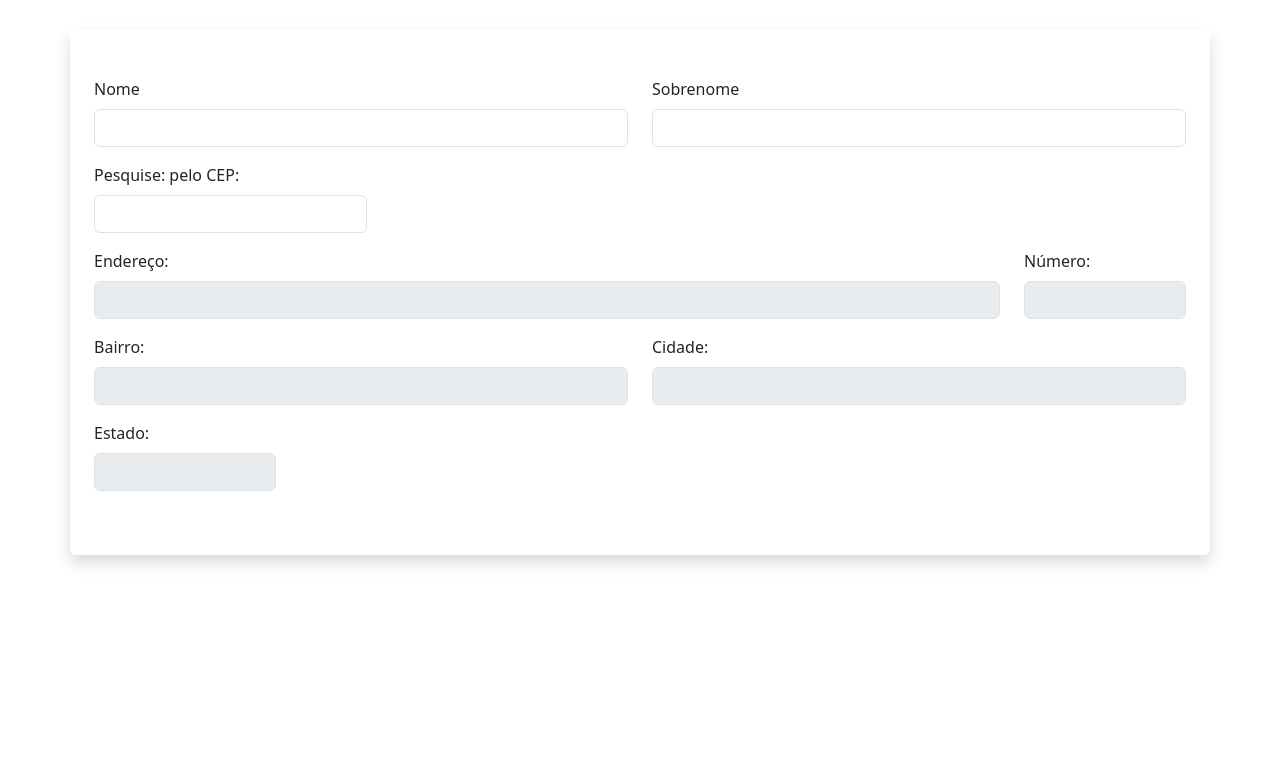
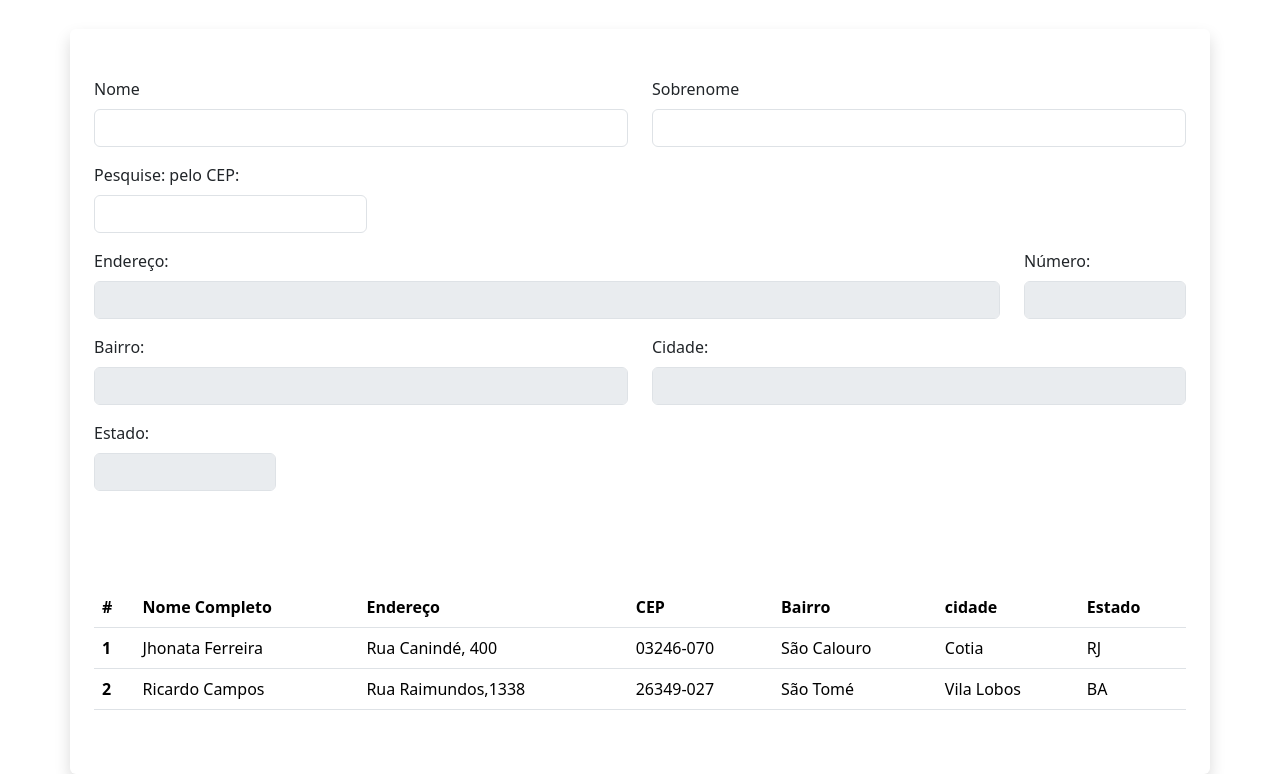
Before and after one commit to OpDevInit/Cadastro-Cliente, a plain HTML site: page index.html in a window 1280 px wide. Shown: the part 127-901 px from the top of the page. Before the commit the page ends 800 px from the top, so only its background shows below. Drawn offline with nearby package versions, Linux system fonts and the light colour scheme.

Commit message:
"closes #4, Table"

```diff
--- a/index.html
+++ b/index.html
@@ -17,10 +17,11 @@
     </header>
 
     <main>
-        <div class="container shadow rounded  py-5 px-4">
+        <div class="container shadow rounded my-auto py-5 px-4">
 
             <!--Form-->
             <section>
+                <div>
                     <div class="row">
                         <div class="mb-3 col-6">
                             <label for="formGroupExampleInput" class="form-label">Nome</label>
@@ -35,38 +36,80 @@
                         <label for="formGroupExampleInput2" class="form-label">Pesquise: pelo CEP:</label>
                         <input type="text" class="form-control" id="inputSearch">
                     </div>
+                </div>
+            </section>
+
+            <!--Auto-Complete Form-->
+            <section>
+                <div class="mb-5">
                     <div class="row">
                         <div class="mb-3 col-10">
                             <label for="formGroupExampleInput2" class="form-label">Endereço:</label>
-                        <input class="form-control" type="text" aria-label="Disabled input example" disabled readonly>
+                            <input class="form-control" type="text" aria-label="Disabled input example" disabled
+                                readonly>
                         </div>
                         <div class="mb-3 col-2">
                             <label for="formGroupExampleInput2" class="form-label">Número:</label>
-                        <input class="form-control" type="text" aria-label="Disabled input example" disabled readonly>
+                            <input class="form-control" type="text" aria-label="Disabled input example" disabled
+                                readonly>
                         </div>
                     </div>
                     <div class="row">
                         <div class="mb-3 col-6">
                             <label for="formGroupExampleInput2" class="form-label">Bairro:</label>
-                        <input class="form-control" type="text" aria-label="Disabled input example" disabled readonly>
+                            <input class="form-control" type="text" aria-label="Disabled input example" disabled
+                                readonly>
                         </div>
                         <div class="mb-3 col-6">
                             <label for="formGroupExampleInput2" class="form-label">Cidade:</label>
+                            <input class="form-control" type="text" aria-label="Disabled input example" disabled
+                                readonly>
+                        </div>
+                    </div>
+                    <div class="mb-2 col-2">
+                        <label for="formGroupExampleInput2" class="form-label">Estado:</label>
                         <input class="form-control" type="text" aria-label="Disabled input example" disabled readonly>
                     </div>
                 </div>
-                <div class="mb-3 col-2">
-                    <label for="formGroupExampleInput2" class="form-label">Estado:</label>
-                    <input class="form-control" type="text" aria-label="Disabled input example" disabled readonly>
-                </div>
-            </section>
-
-            <!--Auto-Complete Form-->
-            <section>
             </section>
 
             <!--Table-->
             <section>
+                <div class="pt-5">
+                    <table class="table">
+                        <thead>
+                            <tr>
+                                <th scope="col">#</th>
+                                <th scope="col">Nome Completo</th>
+                                <th scope="col">Endereço</th>
+                                <th scope="col">CEP</th>
+                                <th scope="col">Bairro</th>
+                                <th scope="col">cidade</th>
+                                <th scope="col">Estado</th>
+                            </tr>
+                        </thead>
+                        <tbody>
+                            <tr>
+                                <th scope="row">1</th>
+                                <td>Jhonata Ferreira</td>
+                                <td>Rua Canindé, 400</td>
+                                <td>03246-070</td>
+                                <td>São Calouro</td>
+                                <td>Cotia</td>
+                                <td>RJ</td>
+                            <tr>
+                                <th scope="row">2</th>
+                                <td>Ricardo Campos</td>
+                                <td>Rua Raimundos,1338</td>
+                                <td>26349-027</td>
+                                <td>São Tomé</td>
+                                <td>Vila Lobos</td>
+                                <td>BA</td>
+                            </tr>
+
+                        </tbody>
+                    </table>
+                </div>
             </section>
 
         </div>
```
Lines whose indentation alone changed are shown as unchanged.
